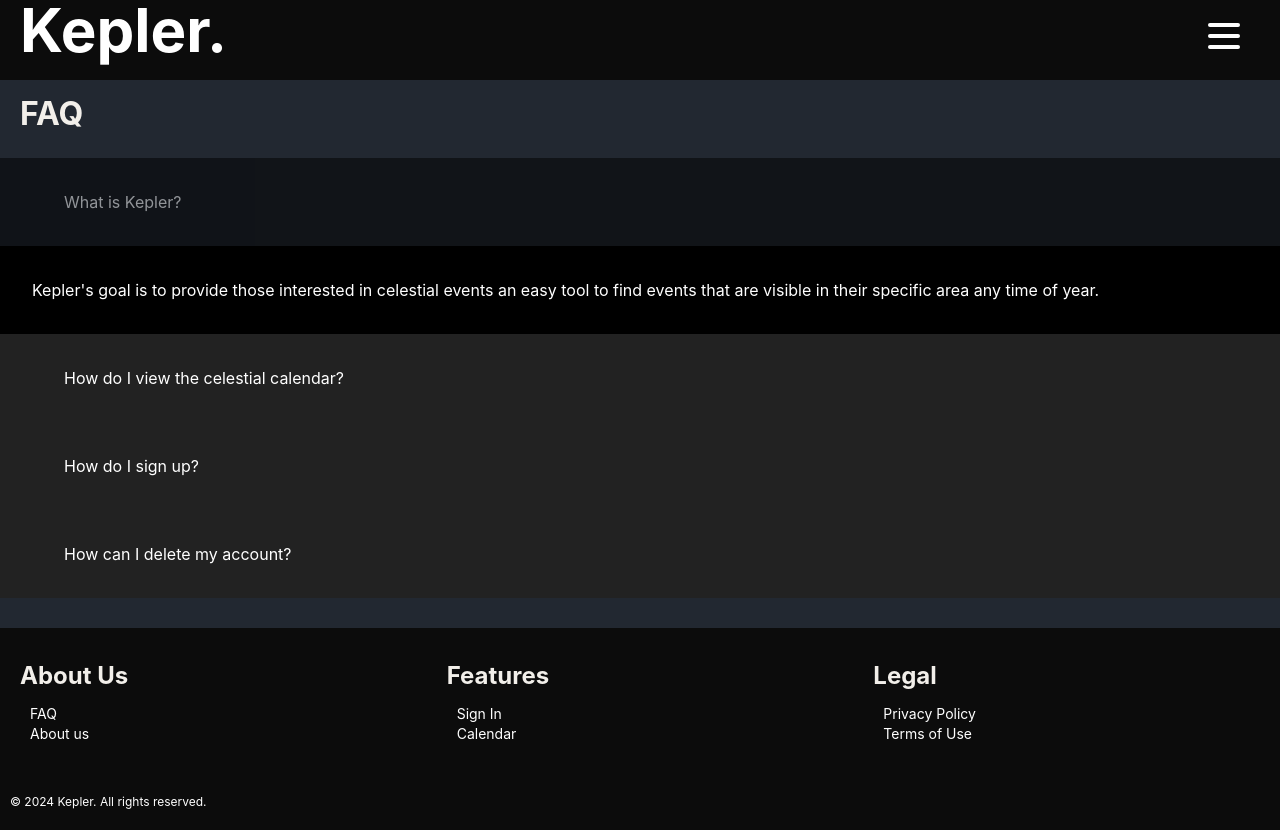
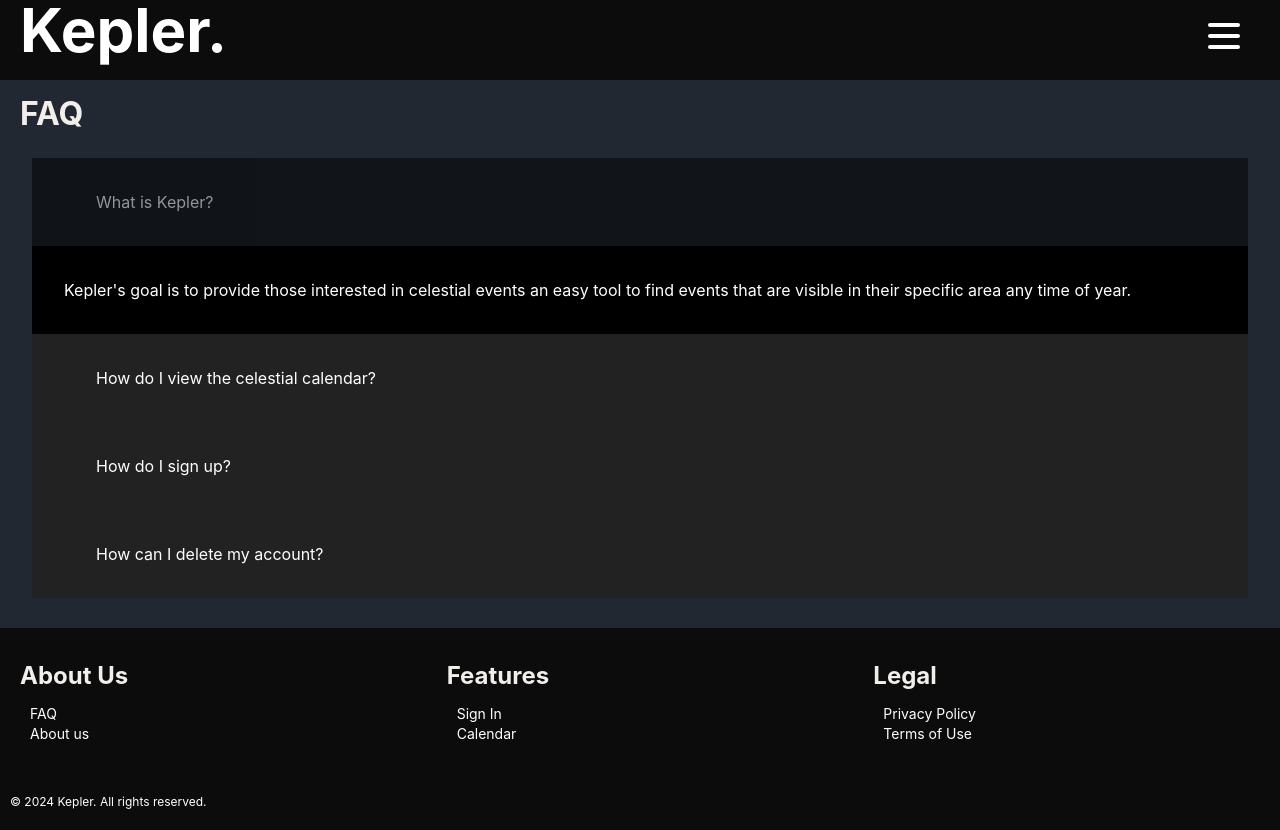
Before and after one commit to AlexPizarro7/Kepler, a React (Vite) app in the folder frontend/: page /faq in a window 1280 px wide. Both pictures are taken after a click on the element "What is Kepler?". Built offline with nearby package versions, Linux system fonts and the light colour scheme; no server answers.

Commit message:
Update the accordian styling

```diff
--- a/frontend/src/Components/ui/accordion.tsx
+++ b/frontend/src/Components/ui/accordion.tsx
@@ -14,11 +14,13 @@ const Accordion = ({ i, expanded, setExpanded, title, description }) => {
         }}
         onClick={() => setExpanded(isOpen ? false : i)}
         style={{
+          marginLeft: "2rem",
+          marginRight: "2rem",
           display: "flex",
           justifyContent: "space-between",
           alignItems: "center",
           padding: "2rem 4rem",
-          cursor: "pointer",
+          cursor: "pointer"
         }}
       >
         {title}
@@ -36,6 +38,8 @@ const Accordion = ({ i, expanded, setExpanded, title, description }) => {
             }}
             transition={{ duration: 0.4, ease: [0.04, 0.62, 0.23, 0.98] }}
             style={{
+              marginLeft: "2rem",
+              marginRight: "2rem",
               backgroundColor: "black",
               padding: "0 2rem",
             }}
```
